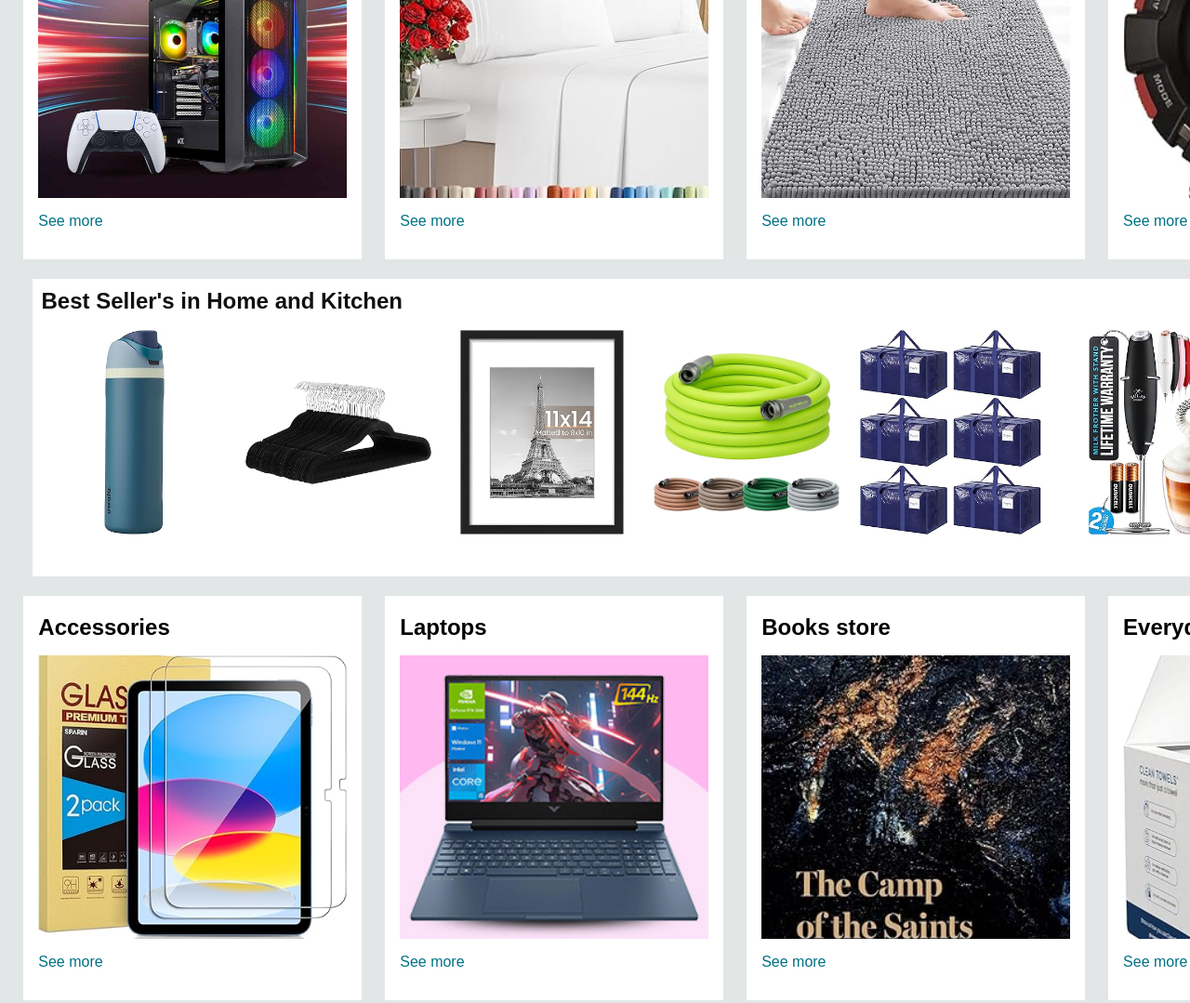
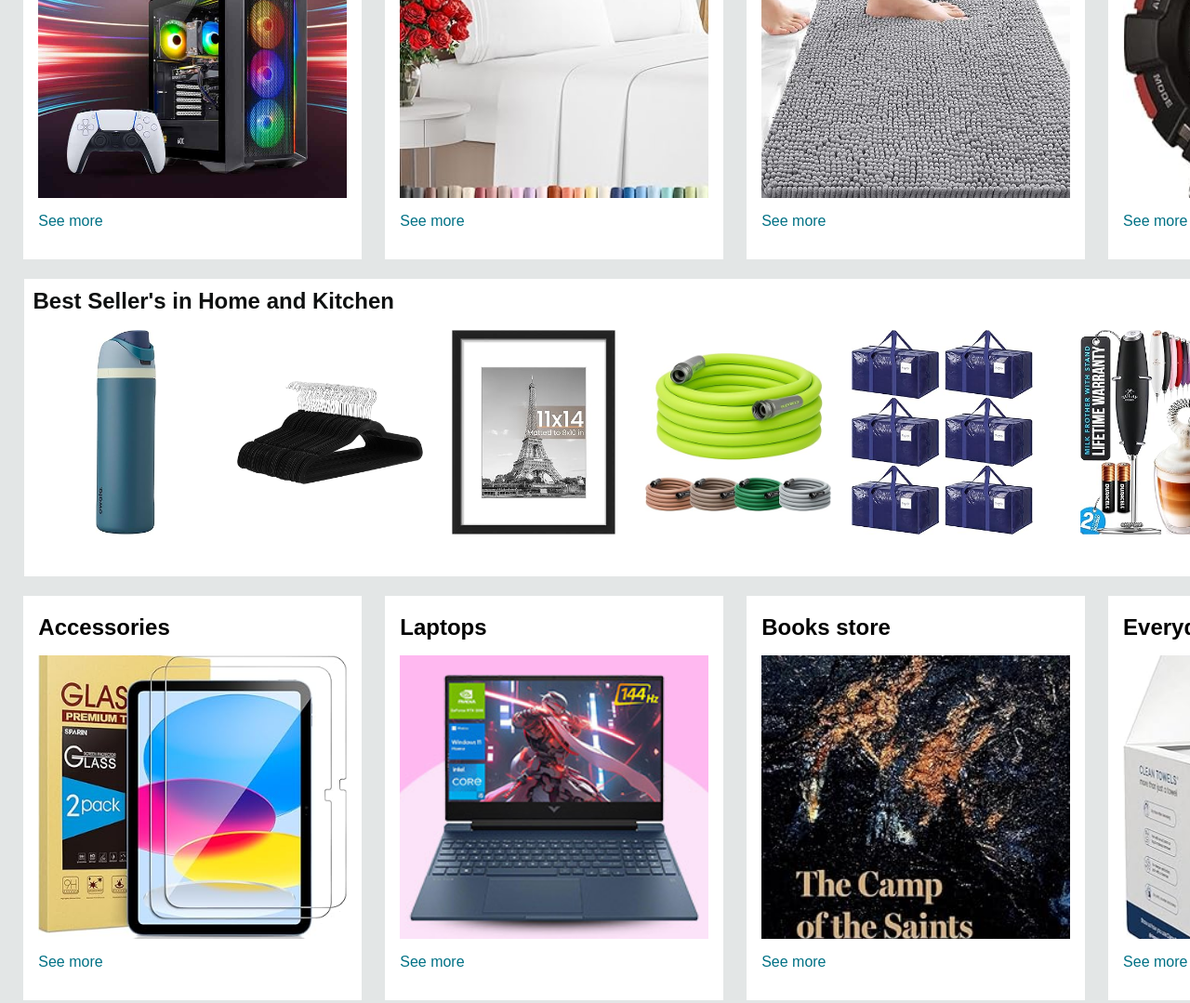
Before and after one commit to rugvedi-kulkarni/Amazon-Clone, a plain HTML site: page index.html in a window 1280 px wide. Shown: the part 656-1735 px from the top of the page at 93% size. Drawn offline with Linux system fonts and the light colour scheme.

Commit message:
Added New changes

```diff
--- a/amazon.css
+++ b/amazon.css
@@ -223,7 +223,7 @@ span {
 /* Shopee list: */
 .shopee-list {
      height: 300px;
-     width: 1492px;
+     width: 1510px;
      padding: 10px 10px;
      background-color: white;
      margin-bottom: 15px;
```
Also changed, not shown: index.html (+6 -6 lines).
